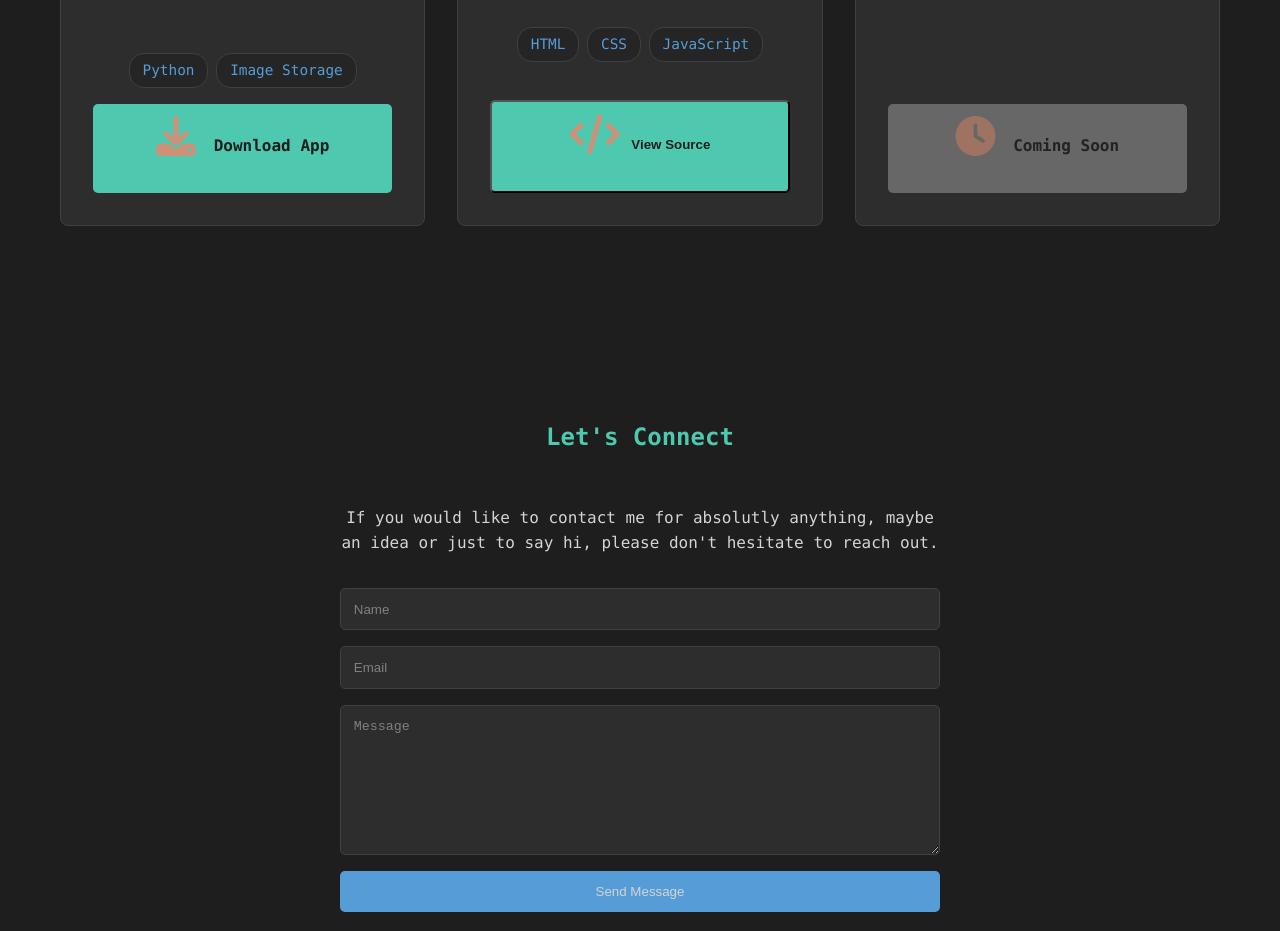
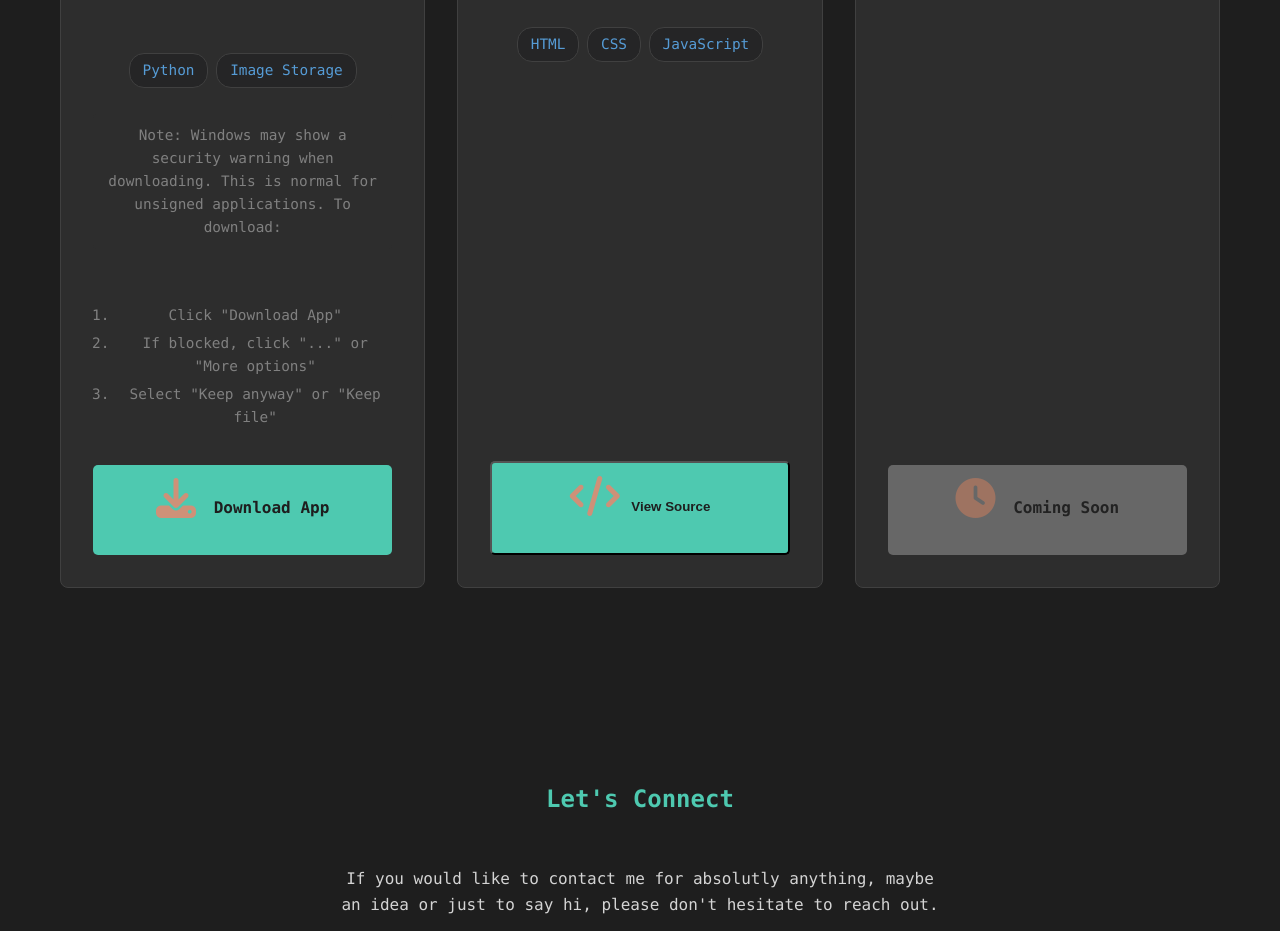
Before and after one commit to iainmanclark/iainmanclark.com, a plain HTML site: page index.html in a window 1280 px wide. Shown: the part 1750-2681 px from the top of the page. Drawn offline with Linux system fonts and the light colour scheme.

Commit message:
Add download instructions for handling Windows security warning

```diff
--- a/css/styles.css
+++ b/css/styles.css
@@ -373,6 +373,25 @@ footer {
     margin-right: 8px;
 }
 
+.download-note {
+    font-size: 0.9em;
+    color: var(--text-secondary);
+    margin: 10px 0;
+    padding: 10px;
+    background-color: var(--bg-tertiary);
+    border-radius: 4px;
+}
+
+.download-steps {
+    font-size: 0.9em;
+    color: var(--text-secondary);
+    margin: 10px 0 15px 25px;
+}
+
+.download-steps li {
+    margin: 5px 0;
+}
+
 /* Modal Styles */
 .modal {
     display: none;
--- a/index.html
+++ b/index.html
@@ -53,6 +53,12 @@
                         <span>Python</span>
                         <span>Image Storage</span>
                     </div>
+                    <p class="download-note">Note: Windows may show a security warning when downloading. This is normal for unsigned applications. To download:</p>
+                    <ol class="download-steps">
+                        <li>Click "Download App"</li>
+                        <li>If blocked, click "..." or "More options"</li>
+                        <li>Select "Keep anyway" or "Keep file"</li>
+                    </ol>
                     <a href="https://github.com/iainmanclark/photo-organizer/releases/download/v1.0.0/PhotoOrganizer.exe" class="download-button" download><i class="fas fa-download"></i> Download App</a>
                 </div>
                 <div class="service-card">
```
